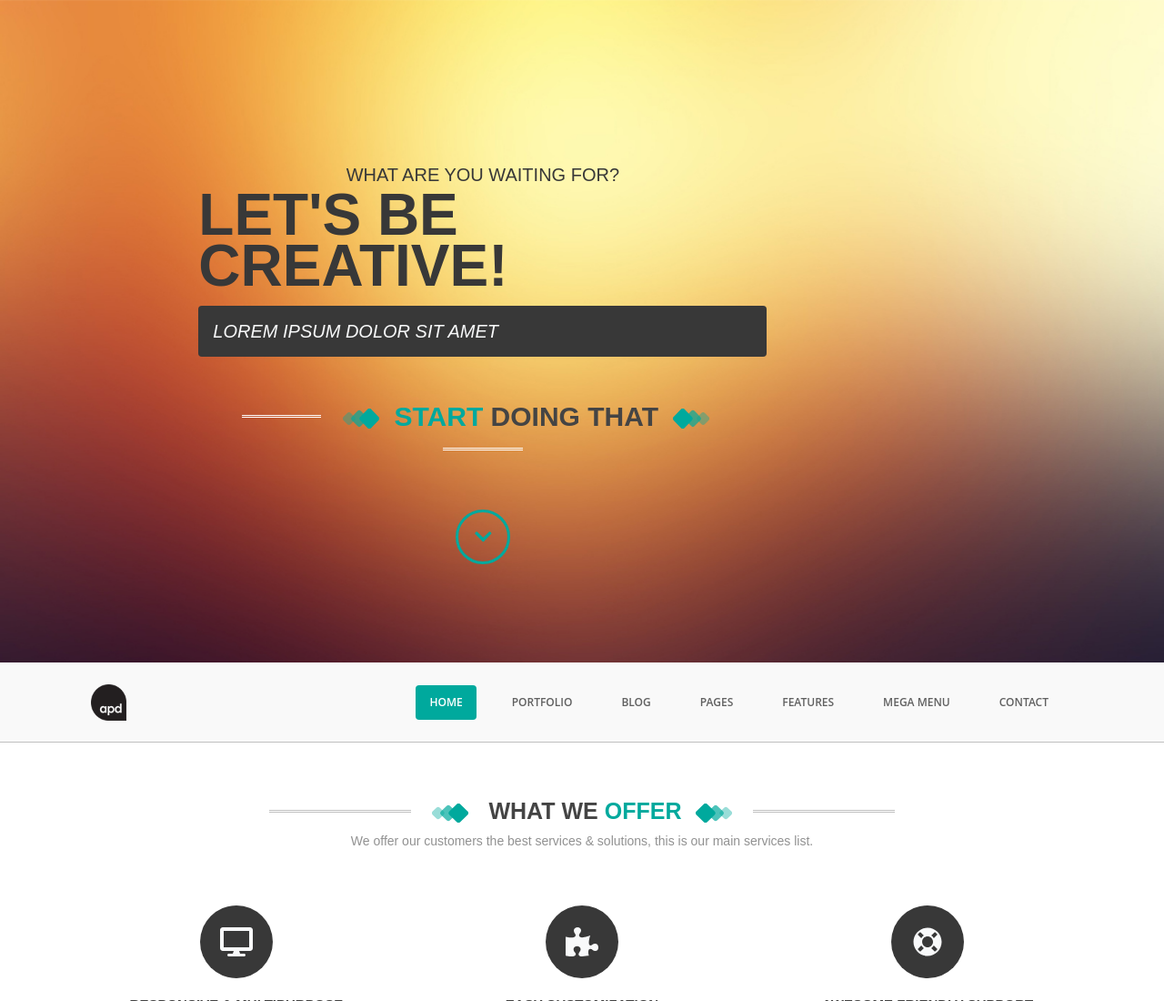
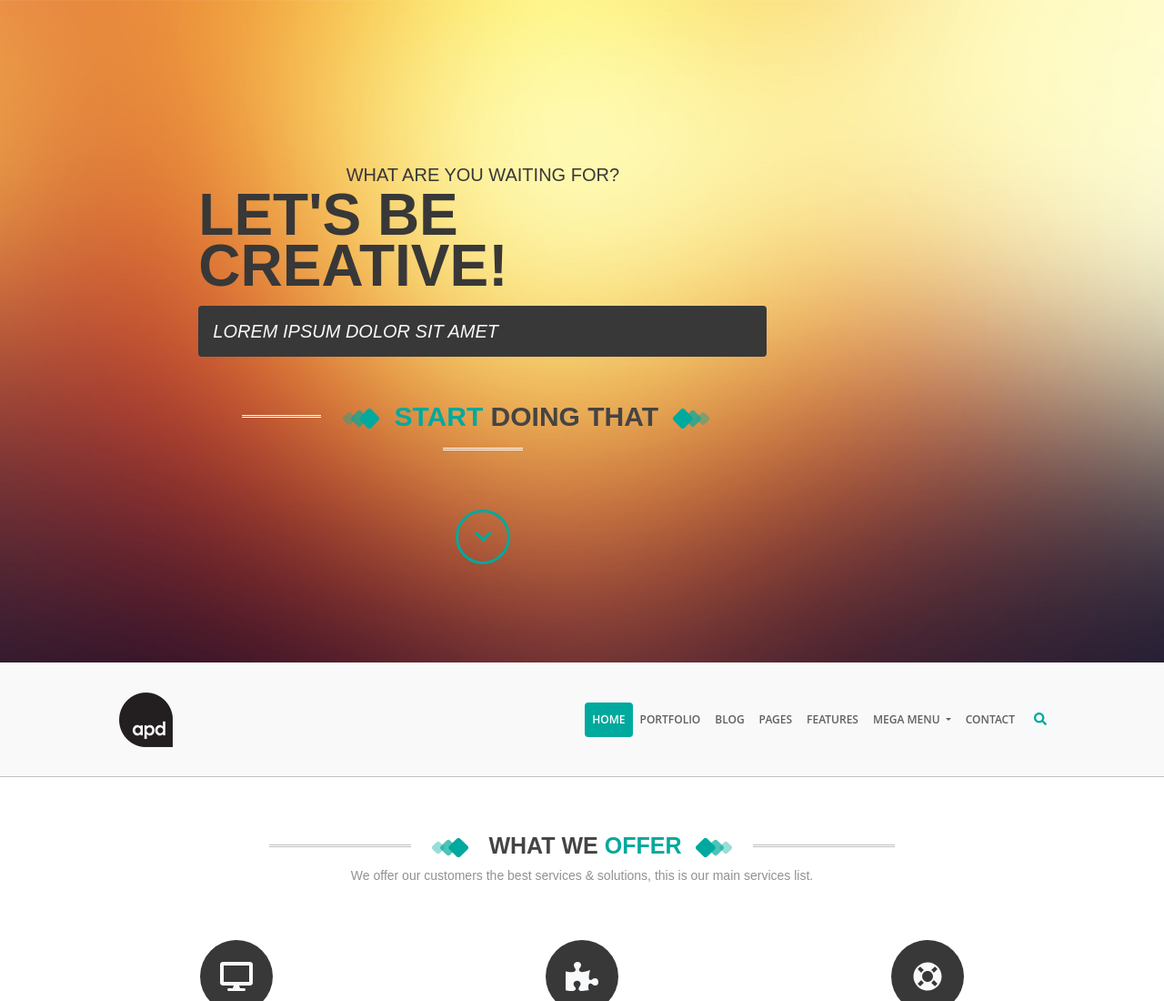
Before and after one commit to hanisno/apd, a website built with webpack: page src/template.html in a window 1280 px wide. Shown: the top 1100 px of the page at 91% size. Built offline with nearby package versions, Linux system fonts and the light colour scheme.

Commit message:
Made navbar responsive

```diff
--- a/src/main.scss
+++ b/src/main.scss
@@ -153,17 +153,12 @@ h6 {
     }
   }
 }
-#header.header-scrolled {
-  background: rgba(21, 5, 23, 0.85);
-}
-#header.header-inner-pages {
-  background: rgba(21, 5, 23, 0.85);
-}
 .is-sticky {
   z-index: 997;
   position: relative;
 }
-.nav-menu {
+
+.navbar {
   ul {
     margin: 0;
     padding: 0;
@@ -216,6 +211,20 @@ h6 {
       transition: 0.5s;
       display: inline-block;
     }
+  }
+
+  .navbar-default {
+    background-color: $secondary;
+    color: red;
+  }
+
+  .navbar-toggler-icon {
+    display: inline;
+    color: $secondary;
+  }
+
+  .custom-toggler {
+    border: 1px solid $secondary;
   }
 
   .drop-down {
--- a/src/template.html
+++ b/src/template.html
@@ -43,35 +43,73 @@
     <!-- ======= Header ======= -->
     <header id="header">
       <div class="container">
-        <div
-          class="container-fluid d-flex align-items-center justify-content-between"
-        >
-          <a href="index.html" class="logo"
-            ><img src="./assets/logo.png" alt="" class="img-fluid"
-          /></a>
+        <div class="container-fluid align-items-center justify-content-between">
+          <nav
+            class="navbar sticky-top navbar-default navbar-expand-lg custom-navbar"
+          >
+            <a class="navbar-brand" href="#"><img src="assets/logo.png" /></a>
+            <button
+              class="navbar-toggler custom-toggler"
+              type="button"
+              data-toggle="collapse"
+              data-target="#navbarSupportedContent"
+              aria-controls="navbarSupportedContent"
+              aria-expanded="false"
+              aria-label="Toggle navigation"
+            >
+              <span class="navbar-toggler-icon"
+                ><i class="fas fa-bars"></i
+              ></span>
+            </button>
 
-          <nav class="nav-menu d-none d-lg-block">
-            <ul>
-              <li class="active">
-                <a href="index.html">Home</a>
-              </li>
-              <li><a href="#offers">Portfolio</a></li>
-              <li><a href="#">Blog</a></li>
-              <li><a href="#">Pages</a></li>
-              <li><a href="#services">Features</a></li>
-              <li class="drop-down">
-                <a href="">Mega Menu</a>
-                <ul>
-                  <li><a href="#">Drop Down 1</a></li>
-                  <li><a href="#">Drop Down 2</a></li>
-                  <li><a href="#">Drop Down 3</a></li>
-                  <li><a href="#">Drop Down 4</a></li>
-                </ul>
-              </li>
-              <li><a href="#contact">Contact</a></li>
-            </ul>
+            <div class="collapse navbar-collapse" id="navbarSupportedContent">
+              <ul class="navbar-nav ml-auto">
+                <li class="nav-item active">
+                  <a class="nav-link px-2" href="#"
+                    >Home <span class="sr-only">(current)</span></a
+                  >
+                </li>
+                <li class="nav-item">
+                  <a class="nav-link px-2" href="#team">Portfolio</a>
+                </li>
+                <li class="nav-item">
+                  <a class="nav-link px-2" href="#">Blog</a>
+                </li>
+                <li class="nav-item">
+                  <a class="nav-link px-2" href="#">Pages</a>
+                </li>
+                <li class="nav-item">
+                  <a class="nav-link px-2" href="#skills">Features</a>
+                </li>
+                <li class="nav-item dropdown">
+                  <a
+                    class="nav-link px-2 dropdown-toggle"
+                    href="#"
+                    id="navbarDropdown"
+                    role="button"
+                    data-toggle="dropdown"
+                    aria-haspopup="true"
+                    aria-expanded="false"
+                  >
+                    Mega Menu
+                  </a>
+                  <div class="dropdown-menu" aria-labelledby="navbarDropdown">
+                    <a class="dropdown-item px-2" href="#">Menu Item</a>
+                    <a class="dropdown-item px-2" href="#">Menu Item</a>
+                  </div>
+                </li>
+                <li class="nav-item">
+                  <a class="nav-link px-2" href="#contact">Contact</a>
+                </li>
+              </ul>
+              <button
+                class="btn btn-light my-2 my-sm-0 text-primary"
+                type="submit"
+              >
+                <i class="fas fa-search"></i>
+              </button>
+            </div>
           </nav>
-          <!-- .nav-menu -->
         </div>
       </div>
     </header>
```
